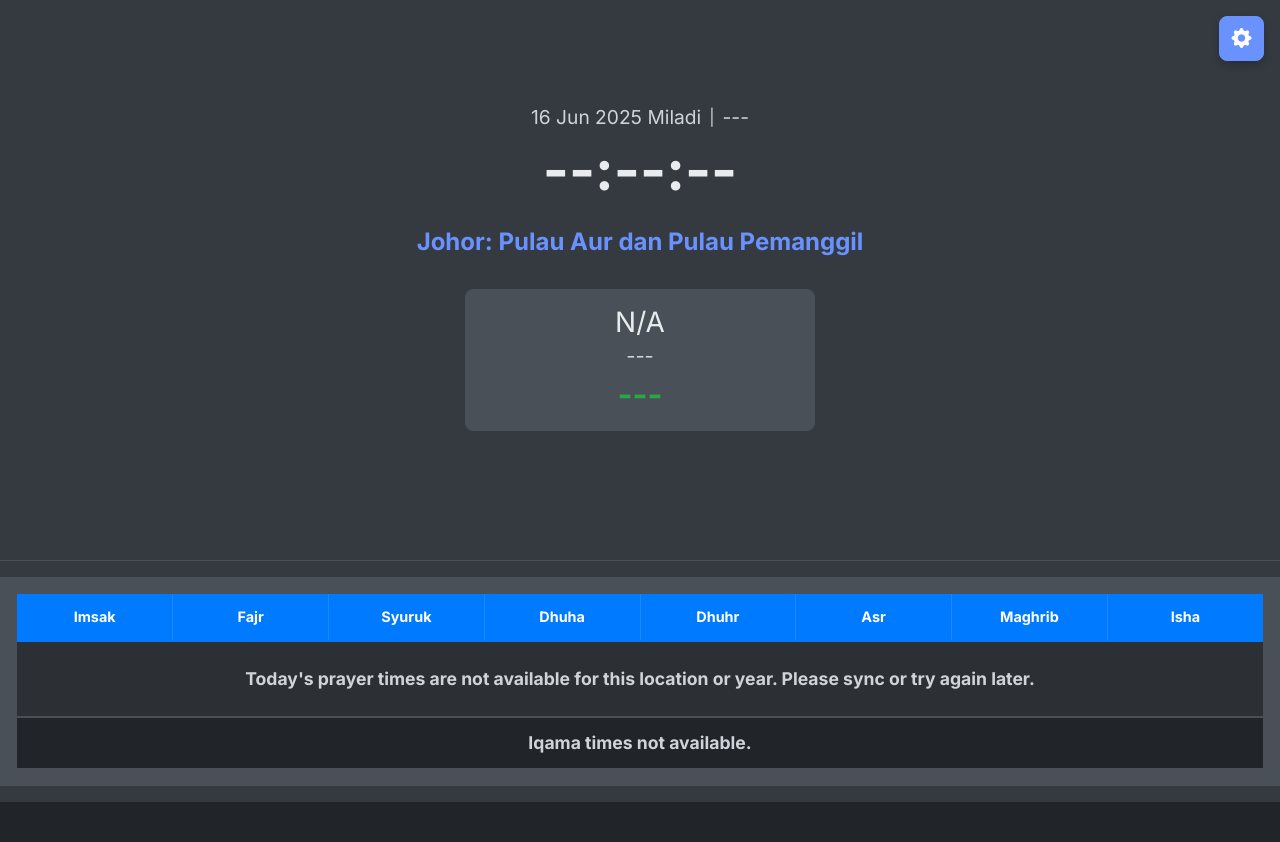
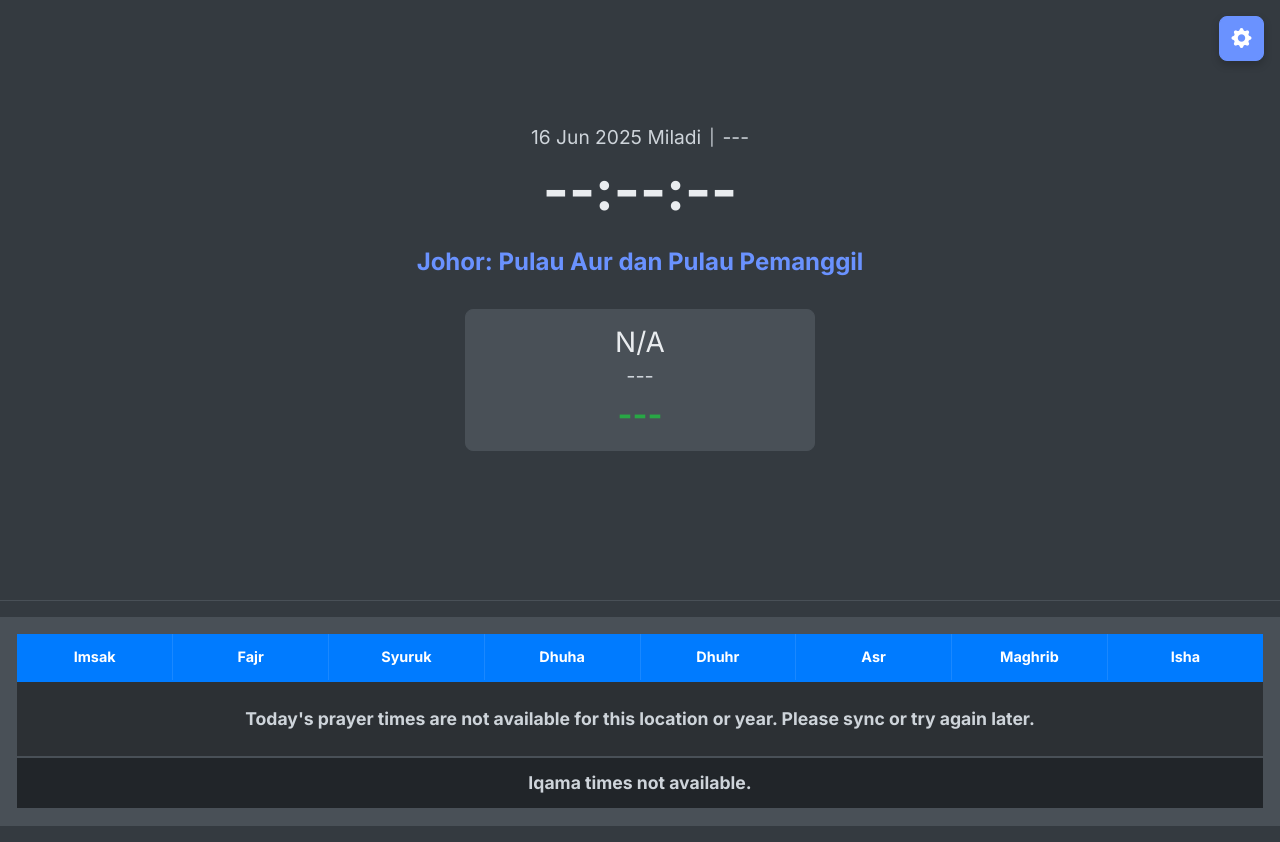
Before and after one commit to hanisirfan/light-prayer-time, a plain HTML site: page index.html in a window 1280 px wide. Before the commit the page ends 802 px from the top, so only its background shows below. Drawn offline with nearby package versions, Linux system fonts and the light colour scheme.

Commit message:
.display-section to min-height: 75vh

```diff
--- a/css/main.css
+++ b/css/main.css
@@ -86,7 +86,7 @@ body {
     flex-direction: column;
     justify-content: center; /* Center content vertically within the section */
     align-items: center; /* Center content horizontally within the section */
-    min-height: 70vh; /* Adjusted minimum height to 70% of viewport height */
+    min-height: 75vh; /* Adjusted minimum height to 75% of viewport height */
     flex-grow: 1; /* Allow to grow more if content demands it, but min-height is dominant */
 }
 
```
